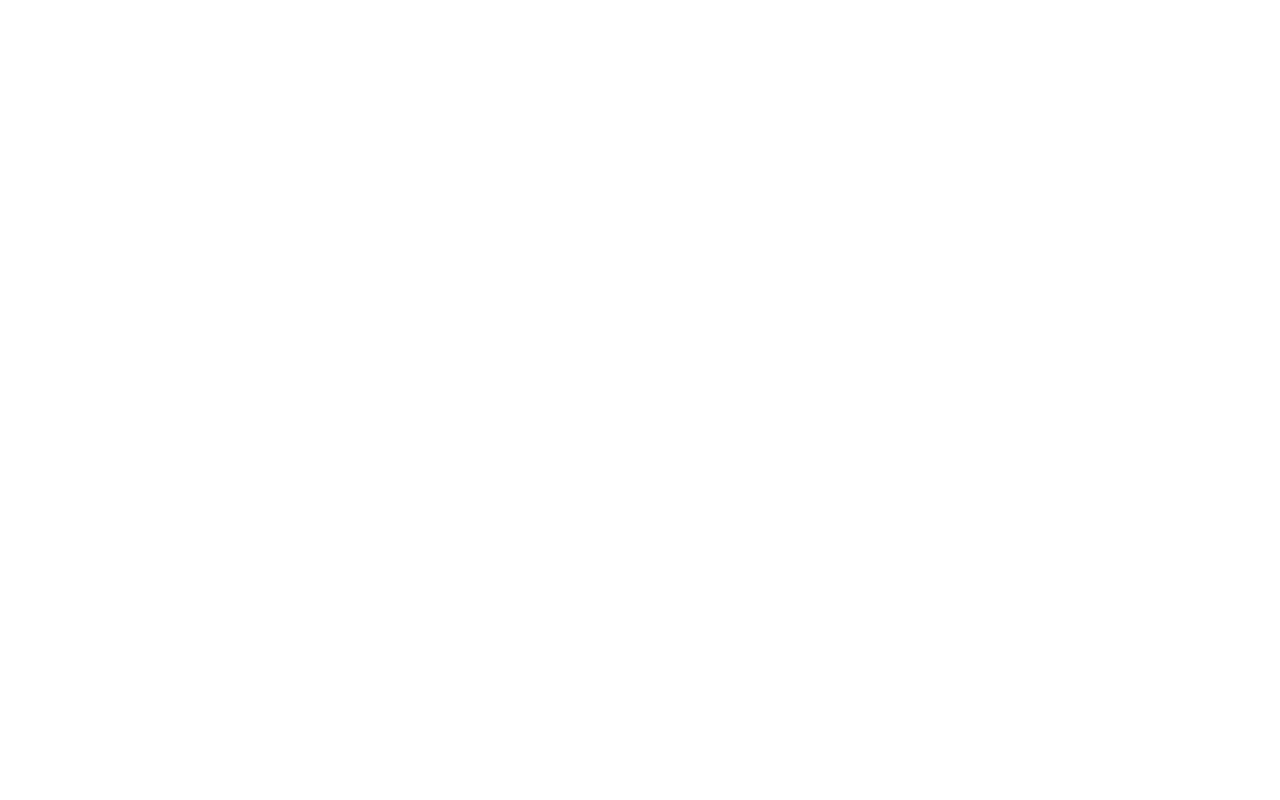
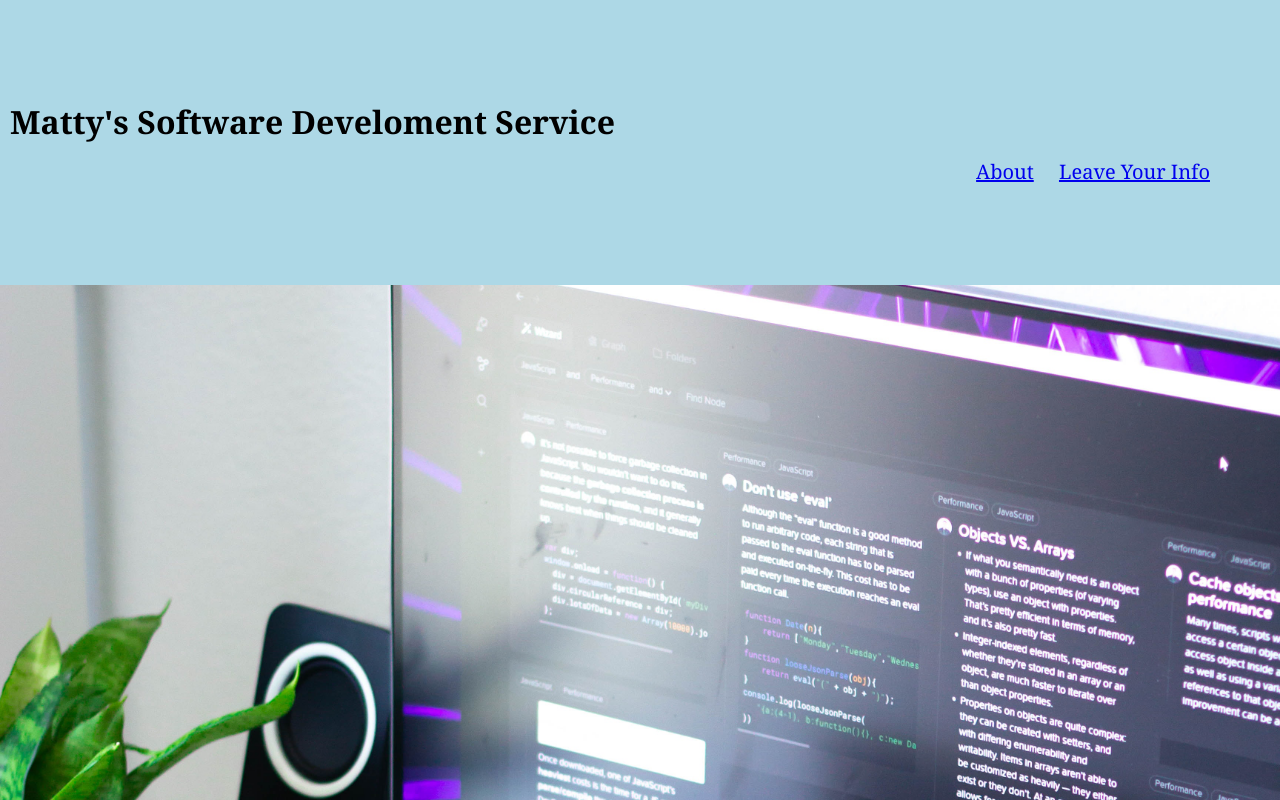
Before and after one commit to myang5t3r/DU_BootCamp_Module_01_Mini_Project_LandingPage, a plain HTML site: page index.html in a window 1280 px wide. Shown: the top 800 px of the page. Drawn offline with Linux system fonts and the light colour scheme.

Commit message:
mini project in less than 1 hr, html and css landing page

```diff
--- a/index.html
+++ b/index.html
@@ -5,8 +5,46 @@
         <meta http-equiv="X-UA-Compatible" content="IE=edge">
         <meta name="viewport" content="width=device-width, initial-scale=1.0">
         <title>Mini Proj - Landing Page</title>
+        <link rel="stylesheet" href="/style.css"/>
     </head>
+    <header>
+        <h1>Matty's Software Develoment Service</h1>
+        <nav>
+            <ul>
+                <li>
+                    <a href="#about_sec">About</a>
+                </li>
+                <li>
+                    <a href="#contact_sec">Leave Your Info</a>
+                </li>
+            </ul>
+        </nav>
+    </header>
+    <figure>
+        <img class="main_img" src="./images/walling-e_MdMMKrgdY-unsplash.jpg" alt="Software dev workspace image" />
+    </figure>
     <body>
+    <main>
+        <section id="about_sec">
+            <h2>About</h2>
+            <p>Lorem ipsum dolor sit amet consectetur adipisicing elit. Deserunt laboriosam ipsum alias obcaecati cum sequi quasi velit atque, et corporis blanditiis voluptas consequuntur, cumque dolores omnis quo illo. Error totam incidunt optio veritatis et nobis in obcaecati exercitationem, rem, suscipit dolore eligendi tempore, perferendis est quasi modi dolor accusamus assumenda!</p>
+        </section>
+        <section id="contact_sec">
+            <h2>Please Leave your Contact</h2>
+            <form>
+                <label>First Name:</label><br>
+                <input type="text"> <br>
+                <label>Last Name:</label><br>
+                <input type="text"><br>
+                <input type="button" value="Send" onclick="msg()">
+            </form>
 
+        </section>
+    </main>
+    <footer>
+        <center>
+            <h4>By MatthewYang</h4>
+        </center>
+    </footer>
     </body>
 </html>
--- /dev/null
+++ b/style.css
@@ -0,0 +1,51 @@
+/* Universal selector */
+* {
+    box-sizing: border-box;
+    padding: 0px;
+    margin: 0px;
+    font-family: Cambria, Cochin, Georgia, Times, 'Times New Roman', serif;
+  }
+
+  /* Element selectors */
+
+header {
+    background-color: lightblue;
+    position: fixed;
+    width: 100%;
+    padding: 100px 100px;
+}
+
+nav {
+    padding-top: 15px;
+    margin-right: 20px;
+    float: right;
+    font-size: 20px;
+  }
+
+li {
+    list-style-type: none;
+    display: inline-block;
+    padding-right: 20px;
+    position: relative;
+    left: 70px;
+  }
+
+h1 {
+    font-weight: bolder;
+    position: relative;
+    right: 90px;
+}
+
+h4 {
+    padding: 10px;
+}
+
+section {
+    padding: 50px;
+}
+/* Class selectors */
+  .main_img {
+    height: auto;
+    width: 100%;
+    margin-bottom: 25px;
+  }
```
Also changed, not shown: images/walling-e_MdMMKrgdY-unsplash.jpg (added). Lines whose indentation alone changed are shown as unchanged.
